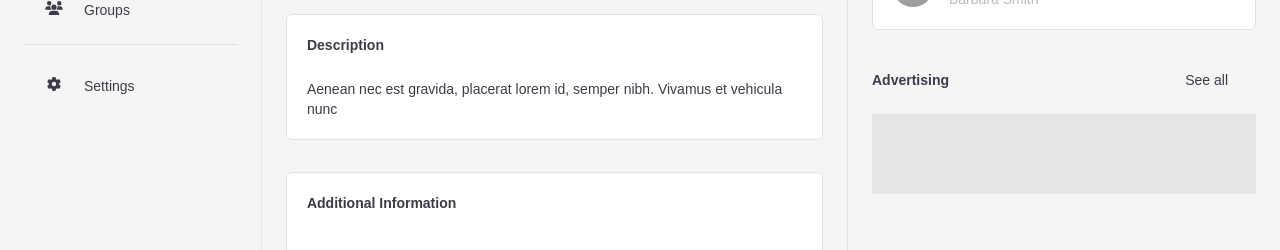
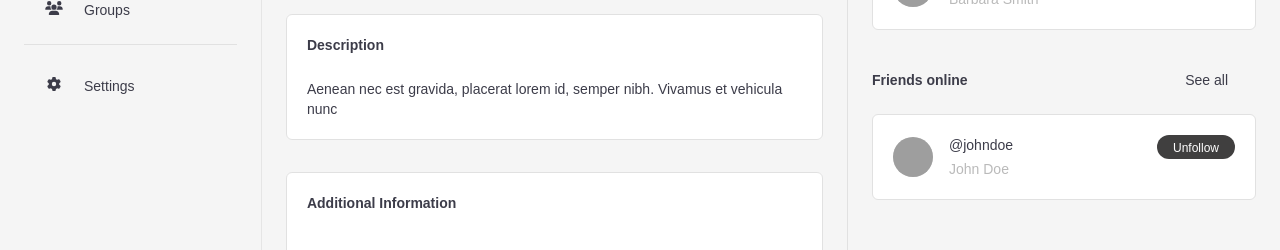
Before and after one commit to aridsm/social-media, a Nuxt app: page /profile/2 in a window 1280 px wide. Shown: the part 336-586 px from the top of the page. Built offline with nearby package versions, Linux system fonts and the light colour scheme; grey boxes are pictures that could not be loaded; a web font is replaced by a local one.

Commit message:
feat: add seção usuarios online

```diff
--- a/components/AppAside.vue
+++ b/components/AppAside.vue
@@ -3,7 +3,7 @@ import { getImgUrl } from "~/utils/images/getUrlImage";
 import { useCurrentUserStore } from "~/utils/users/useCurrentUserStore";
 import { useUsersStore } from "~/utils/users/useUsersStore";
 
-const { recommendedUsers } = useUsersStore();
+const { recommendedUsers, friendsOnline } = useUsersStore();
 const { currentUser } = useCurrentUserStore()
 </script>
 
@@ -32,11 +32,24 @@ const { currentUser } = useCurrentUserStore()
 
     <div class="mt-8">
       <div class="flex justify-between items-center mb-4">
-        <span class="font-bold">Advertising</span>
+        <span class="font-bold">Friends online</span>
         <AppSeeAllBtn />
       </div>
 
-      <div class="bg-neutral-200 w-full h-20"></div>
+      <ul class="flex flex-col gap-4 2xl:gap-6">
+        <li v-for="user in friendsOnline" :key="user.id">
+          <AppCard class="flex items-center gap-4 w-full">
+            <img class="w-10 h-10 bg-neutral-200 rounded-full" :src="getImgUrl(user?.photo)" :alt="user.name" />
+            <div class="flex flex-col gap-1">
+              <NuxtLink class="cursor-pointer hover:text-primary" :to="`/profile/${user.id}`">
+                @{{ user.userName }}
+              </NuxtLink>
+              <span class="text-label">{{ user.name }}</span>
+            </div>
+            <AppBtnFollow v-if="user.id !== currentUser.id" class="ml-auto self-start" :user="user" />
+          </AppCard>
+        </li>
+      </ul>
     </div>
 
     <footer class="text-text mt-auto">Made by Ariane Morelato</footer>
--- a/utils/users/types.ts
+++ b/utils/users/types.ts
@@ -9,6 +9,7 @@ export type User = {
   followingIds: number[];
   isFollowing: boolean;
   generalInformations: GeneralInformation;
+  online: boolean;
 };
 
 export type GeneralInformation = {
--- a/utils/users/useUsersStore.ts
+++ b/utils/users/useUsersStore.ts
@@ -13,6 +13,7 @@ export const useUsersStore = defineStore("usersList", () => {
       followersIds: [2, 3, 4, 5, 6],
       followingIds: [2, 5, 6],
       isFollowing: true,
+      online: true,
       generalInformations: {
         livingIn: "United States",
         placeOfBirth: "United States",
@@ -32,6 +33,7 @@ export const useUsersStore = defineStore("usersList", () => {
       followersIds: [1, 8],
       followingIds: [1, 6, 4],
       isFollowing: false,
+      online: true,
       generalInformations: {
         livingIn: "Brazil",
         placeOfBirth: "Brazil",
@@ -51,6 +53,7 @@ export const useUsersStore = defineStore("usersList", () => {
       followersIds: [],
       followingIds: [1],
       isFollowing: false,
+      online: true,
       generalInformations: {},
     },
     {
@@ -63,6 +66,7 @@ export const useUsersStore = defineStore("usersList", () => {
       followersIds: [2],
       followingIds: [1],
       isFollowing: true,
+      online: false,
       generalInformations: {},
     },
     {
@@ -76,6 +80,7 @@ export const useUsersStore = defineStore("usersList", () => {
       followersIds: [1, 6],
       followingIds: [],
       isFollowing: false,
+      online: true,
       generalInformations: {},
     },
     {
@@ -88,6 +93,7 @@ export const useUsersStore = defineStore("usersList", () => {
       followersIds: [1, 2, 8],
       followingIds: [5, 7],
       isFollowing: true,
+      online: false,
       generalInformations: {
         dateOfBirth: "2000-02-02",
         relationShip: RelationShip.InARelationShip,
@@ -104,6 +110,7 @@ export const useUsersStore = defineStore("usersList", () => {
       followersIds: [6],
       followingIds: [8],
       isFollowing: false,
+      online: false,
       generalInformations: {
         dateOfBirth: "1992-01-09",
         relationShip: RelationShip.Married,
@@ -120,6 +127,7 @@ export const useUsersStore = defineStore("usersList", () => {
       followersIds: [7],
       followingIds: [2, 6],
       isFollowing: false,
+      online: false,
       generalInformations: {},
     },
   ]);
@@ -128,6 +136,10 @@ export const useUsersStore = defineStore("usersList", () => {
 
   const recommendedUsers = computed<User[]>(() => {
     return getUsersByIds(recommendedUsersIds.value);
+  });
+
+  const friendsOnline = computed<User[]>(() => {
+    return usersLists.value.filter((user) => user.online && user.isFollowing);
   });
 
   function getUserById(userId: number | string) {
@@ -184,5 +196,6 @@ export const useUsersStore = defineStore("usersList", () => {
     getUsersByIds,
     searchUsers,
     toggleFollowUser,
+    friendsOnline,
   };
 });
```
